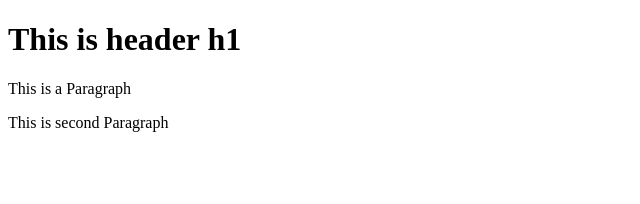
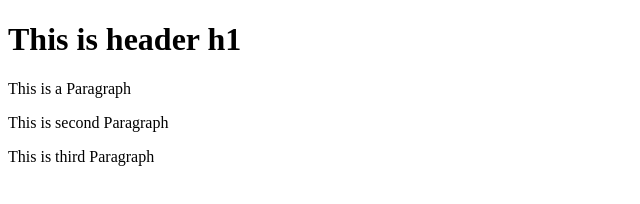
Before and after one commit to Shahbazhassan/node-project, a plain HTML site: page index.html in a window 1280 px wide. Shown: the whole page, without its empty margins (0-640 px from the left). Drawn offline with Linux system fonts and the light colour scheme.

Commit message:
After Origin change

```diff
--- a/index.html
+++ b/index.html
@@ -5,5 +5,6 @@
 	<h1>This is header h1</h1>
 	<p>This is a Paragraph</p>
 	<p>This is second Paragraph</p>
+	<p>This is third Paragraph</p>
 </body>
 </html>
```
